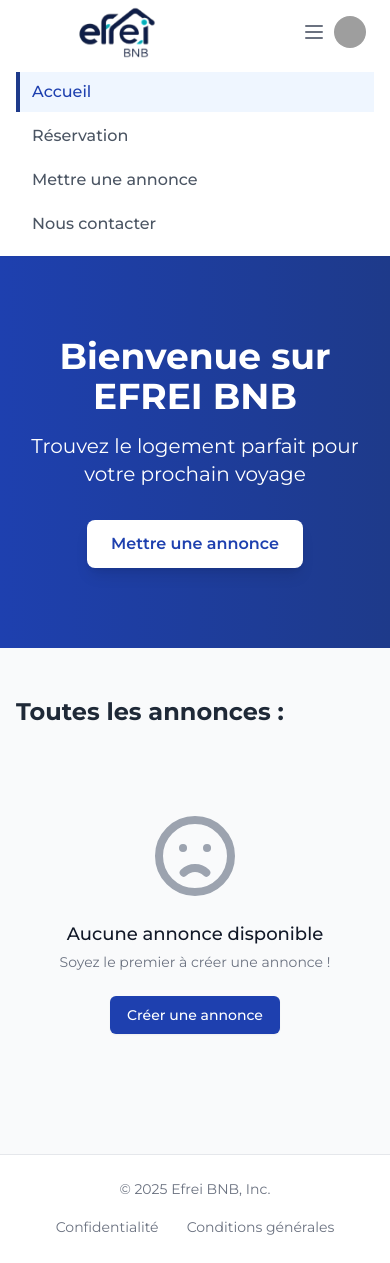
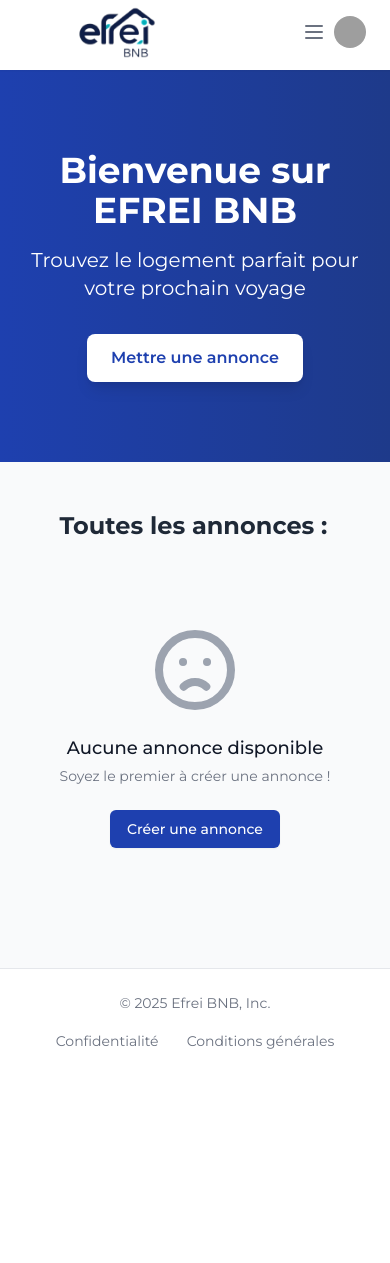
Before and after one commit to HFI80Z/Projet_Hackathon, a PHP site: page /templates/accueil.php in a window 390 px wide. After the commit the page ends 1049 px from the top, so only its background shows below. Run offline with PHP 8.4, Linux system fonts and the light colour scheme; some libraries are stand-ins or nearby versions; grey boxes are pictures that could not be loaded.

Commit message:
ajout de css au layout

```diff
--- a/templates/layout.php
+++ b/templates/layout.php
@@ -9,6 +9,16 @@
     <style>
         body {
             font-family: 'Montserrat', sans-serif;
+        }
+
+        nav {
+            height: 70px;
+        }
+
+        main {
+            min-height: 100vh;
+            display: flex;
+            flex-direction: column;
         }
     </style>
 </head>
@@ -48,7 +58,6 @@
                             </svg>
                             <img class="h-8 w-8 rounded-full" src="https://www.gravatar.com/avatar/00000000000000000000000000000000?d=mp&f=y" alt="Compte">
                         </button>
-
                         <div class="user-menu-content hidden absolute right-0 mt-2 w-48 bg-white rounded-md shadow-lg py-1 z-50">
                         <?php if (isset($_SESSION['user_id'])): ?>
                             <?php if (isset($_SESSION['role']) && $_SESSION['role'] === 'admin'): ?>
@@ -63,14 +72,6 @@
                         <?php endif; ?>
                     </div>
                 </div>
-            </div>
-        </div>
-        <div class="md:hidden">
-            <div class="pt-2 pb-3 space-y-1">
-                <a href="/" class="bg-blue-50 border-blue-900 text-blue-800 block pl-3 pr-4 py-2 border-l-4 text-base font-medium">Accueil</a>
-                <a href="/reservation" class="border-transparent text-gray-600 hover:bg-blue-50 hover:border-blue-300 hover:text-blue-900 block pl-3 pr-4 py-2 border-l-4 text-base font-medium">Réservation</a>
-                <a href="/creer-annonce" class="border-transparent text-gray-600 hover:bg-blue-50 hover:border-blue-300 hover:text-blue-900 block pl-3 pr-4 py-2 border-l-4 text-base font-medium">Mettre une annonce</a>
-                <a href="/contact" class="border-transparent text-gray-600 hover:bg-blue-50 hover:border-blue-300 hover:text-blue-900 block pl-3 pr-4 py-2 border-l-4 text-base font-medium">Nous contacter</a>
             </div>
         </div>
     </nav>
@@ -90,23 +91,28 @@
     </footer>
 
     <script>
-        document.addEventListener("DOMContentLoaded", function () {
-            const toggleButton = document.querySelector(".user-menu button");
-            const menuContent = document.querySelector(".user-menu-content");
+    document.addEventListener("DOMContentLoaded", function() {
+        const navbar = document.querySelector("nav");
+        let lastScrollTop = 0;
 
-            toggleButton.addEventListener("click", function (e) {
-                e.stopPropagation();
-                menuContent.classList.toggle("hidden");
-            });
+        // Ajoutez ces classes dans votre style existant
+        navbar.style.transition = "transform 0.3s ease-in-out";
 
-            document.addEventListener("click", function () {
-                menuContent.classList.add("hidden");
-            });
+        window.addEventListener("scroll", function() {
+            const scrollTop = window.pageYOffset || document.documentElement.scrollTop;
 
-            menuContent.addEventListener("click", function (e) {
-                e.stopPropagation();
-            });
+            // Déterminer la direction du défilement
+            if (scrollTop > lastScrollTop && scrollTop > 100) {
+                // Défilement vers le bas et pas tout en haut
+                navbar.style.transform = "translateY(-100%)";
+            } else {
+                // Défilement vers le haut
+                navbar.style.transform = "translateY(0)";
+            }
+
+            lastScrollTop = scrollTop;
         });
-    </script>
+    });
+</script>
 </body>
 </html>
```
